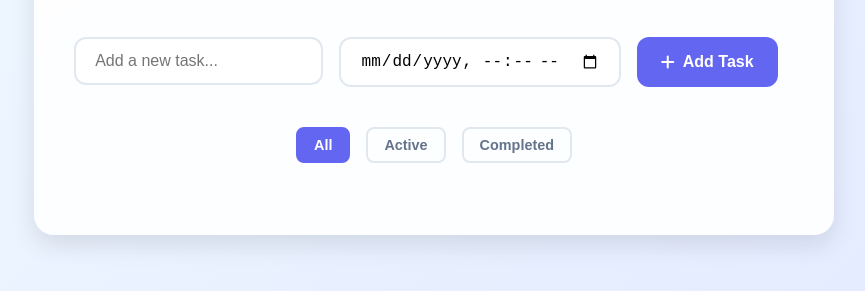
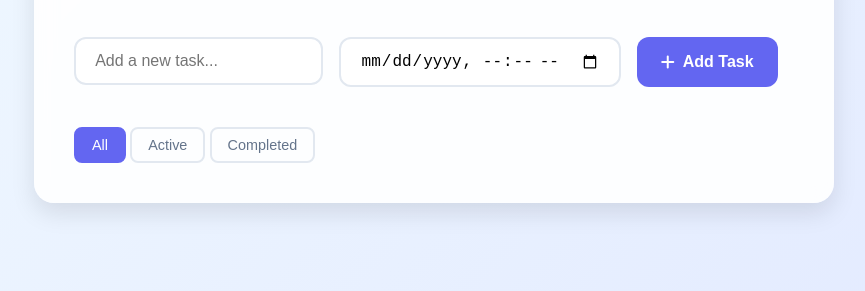
Before and after one commit to jayanth2909/ToDo, a plain HTML site: page index.html in a window 1280 px wide. Shown: the part 175-466 px from the top of the page, without its empty margins (206-1071 px from the left). Drawn offline with Linux system fonts and the light colour scheme.

Commit message:
Add files via upload

```diff
--- a/styles.css
+++ b/styles.css
@@ -86,16 +86,57 @@ input[type="datetime-local"]:focus {
   box-shadow: 0 0 0 3px rgba(99, 102, 241, 0.2);
 }
 
-input.invalid {
-  border-color: var(--danger-color);
-  box-shadow: 0 0 0 3px rgba(239, 68, 68, 0.2);
-}
-
 .error-message {
   color: var(--danger-color);
   font-size: 0.9rem;
   margin-top: 0.2rem;
   display: none;
+}
+
+/* Add Task Button */
+#addButton {
+  display: inline-flex;
+  align-items: center;
+  justify-content: center;
+  gap: 0.5rem;
+  padding: 0.8rem 1.5rem;
+  border: none;
+  border-radius: 12px;
+  background-color: var(--primary-color);
+  color: white;
+  font-size: 1rem;
+  font-weight: 600;
+  cursor: pointer;
+  transition: all 0.3s ease;
+}
+
+#addButton:hover {
+  background-color: var(--primary-hover);
+  transform: translateY(-1px);
+  box-shadow: 0 4px 12px rgba(99, 102, 241, 0.2);
+}
+
+/* Filter Buttons */
+.filter-btn {
+  background-color: transparent;
+  color: var(--text-light);
+  border: 2px solid var(--border-color);
+  padding: 0.5rem 1rem;
+  border-radius: 8px;
+  font-size: 0.9rem;
+  cursor: pointer;
+  transition: all 0.3s ease;
+}
+
+.filter-btn:hover {
+  background-color: var(--background-start);
+  color: var(--primary-color);
+}
+
+.filter-btn.active {
+  background-color: var(--primary-color);
+  color: white;
+  border-color: var(--primary-color);
 }
 
 /* Task List Styling */
@@ -160,6 +201,7 @@ input.invalid {
   background-color: var(--danger-color);
 }
 
+/* Delete Button */
 .delete-btn {
   background: none;
   border: none;
@@ -175,56 +217,6 @@ input.invalid {
 
 .delete-btn:hover {
   color: var(--primary-hover);
-}
-
-/* General Button Styling */
-button {
-  display: inline-flex;
-  align-items: center;
-  justify-content: center;
-  gap: 0.5rem;
-  padding: 0.8rem 1.5rem;
-  border: none;
-  border-radius: 12px;
-  background-color: var(--primary-color);
-  color: white;
-  font-size: 1rem;
-  font-weight: 600;
-  cursor: pointer;
-  transition: all 0.3s ease;
-}
-
-button:hover {
-  background-color: var(--primary-hover);
-  transform: translateY(-1px);
-  box-shadow: 0 4px 12px rgba(99, 102, 241, 0.2);
-}
-
-.filters {
-  display: flex;
-  gap: 1rem;
-  margin-bottom: 2rem;
-  justify-content: center;
-}
-
-.filter-btn {
-  background-color: transparent;
-  color: var(--text-light);
-  border: 2px solid var(--border-color);
-  padding: 0.5rem 1rem;
-  border-radius: 8px;
-  font-size: 0.9rem;
-}
-
-.filter-btn:hover {
-  background-color: var(--background-start);
-  color: var(--primary-color);
-}
-
-.filter-btn.active {
-  background-color: var(--primary-color);
-  color: white;
-  border-color: var(--primary-color);
 }
 
 /* Responsive Design */
```
